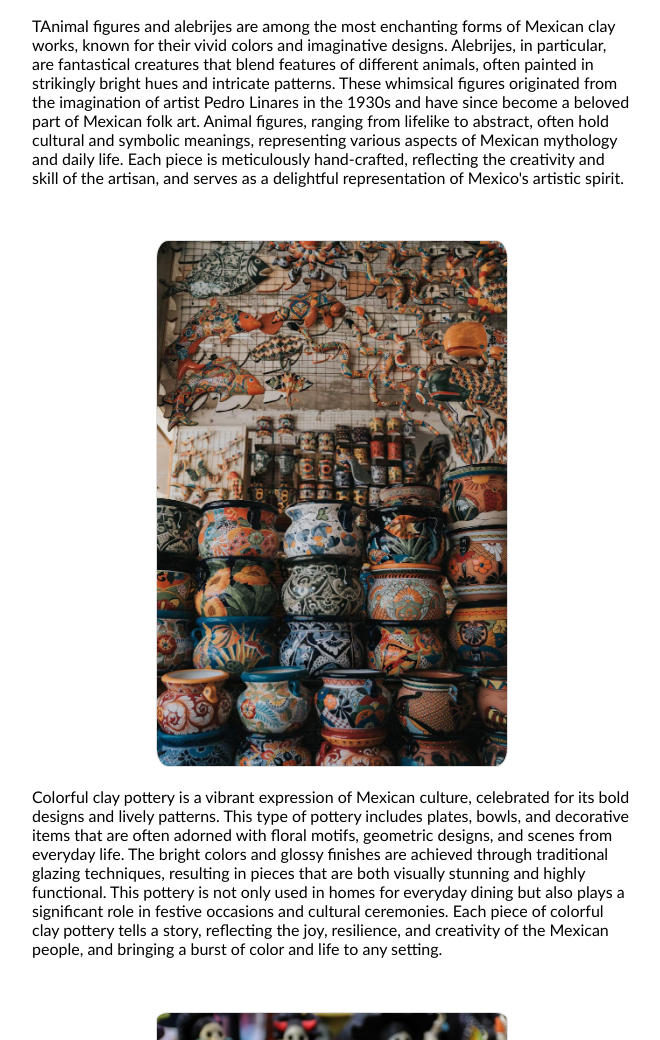
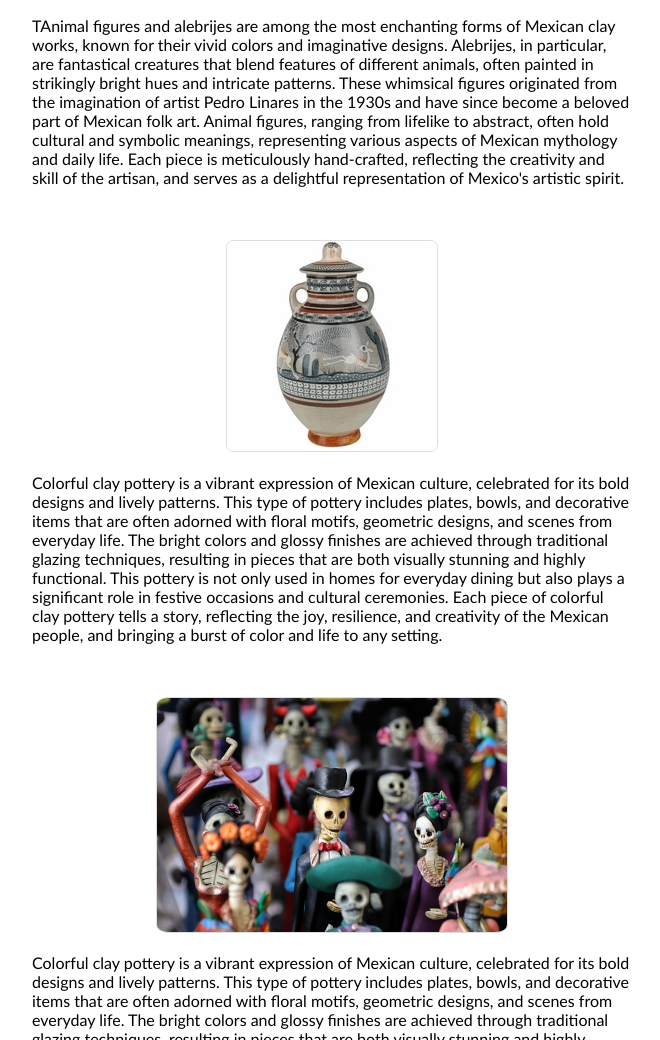
Before and after one commit to antoniav000/span205-project, a website: page pottery-clay-works.html in a window 1280 px wide. Shown: the part 1336-2376 px from the top of the page, without its empty margins (308-968 px from the left). Drawn offline with Linux system fonts and the light colour scheme.

Commit message:
pottery-clay-works image swap

```diff
--- a/pottery-clay-works.html
+++ b/pottery-clay-works.html
@@ -43,7 +43,7 @@
             representation of Mexico's artistic spirit.</p3>
        </div>
        <div class="image-description">
-        <img src="assets/pottery-clay/potterywall.jpeg" alt="Colorful Pottery">
+        <img src="assets/pottery-clay/jimonvase.jpeg" alt="Colorful Pottery">
         <p3>Colorful clay pottery is a vibrant expression of Mexican culture, celebrated for its bold designs and lively
             patterns. This type of pottery includes plates, bowls, and decorative items that are often adorned with floral
             motifs, geometric designs, and scenes from everyday life. The bright colors and glossy finishes are achieved
```
